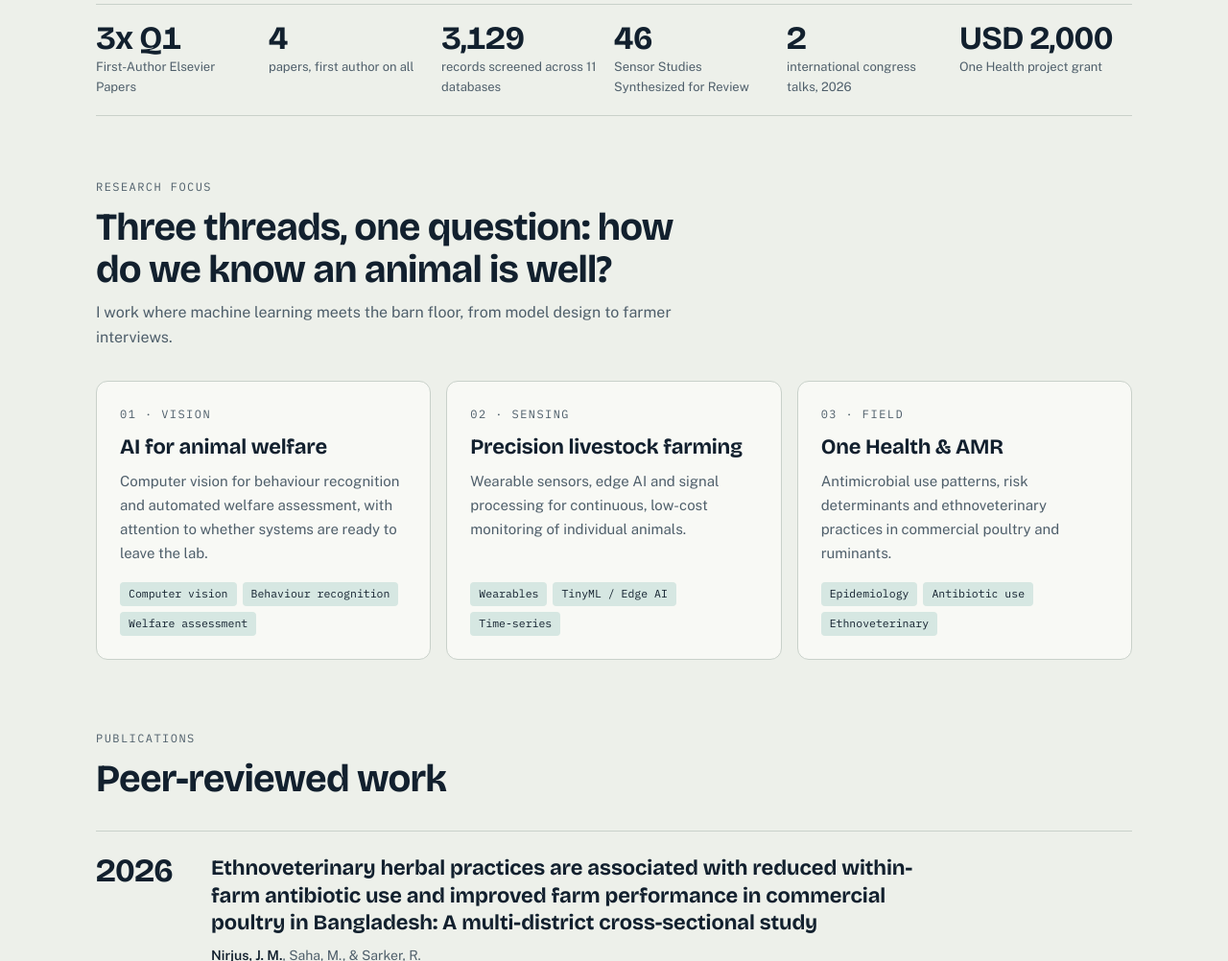
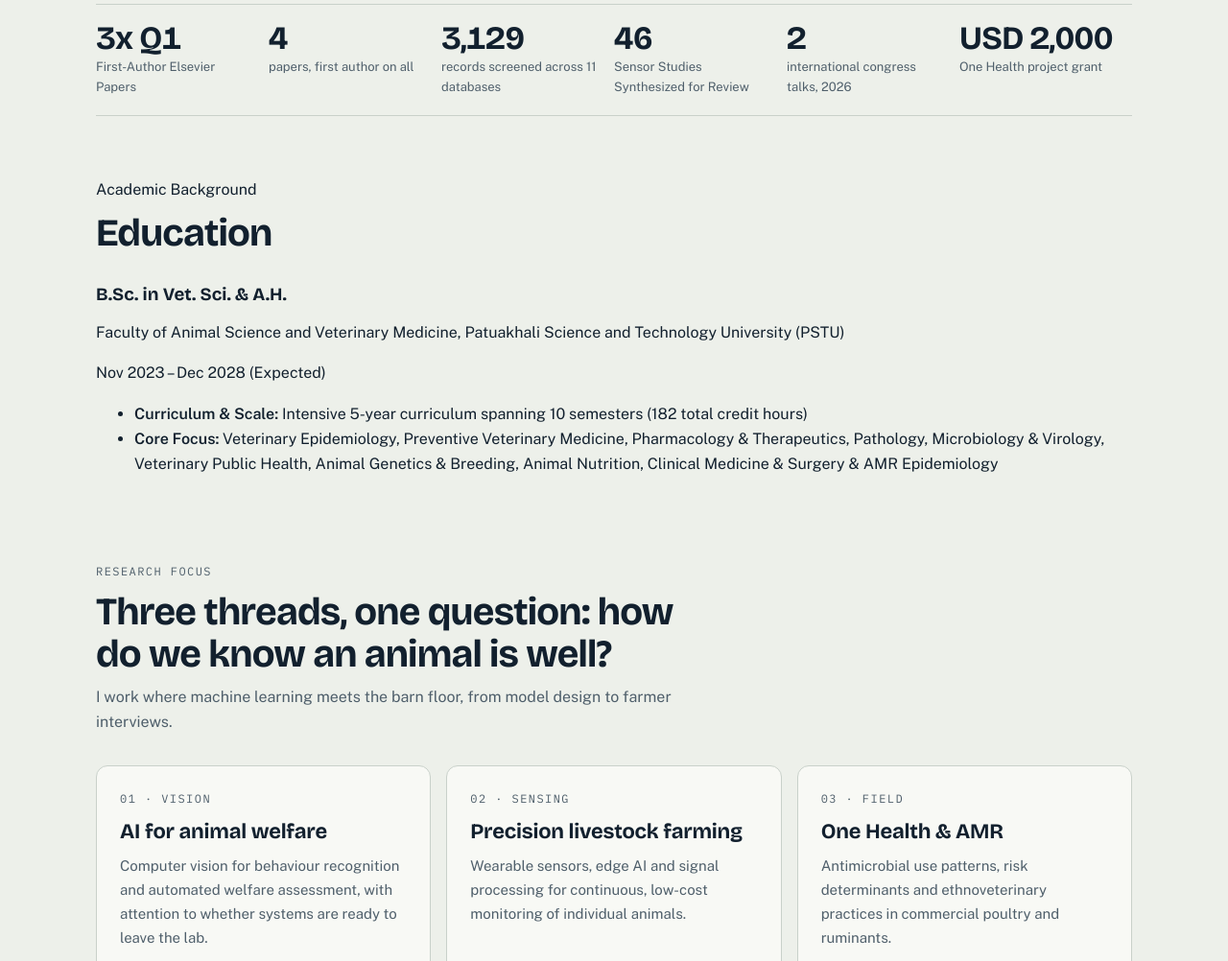
Before and after one commit to Jubayer-Nirjus/nirjus_portfolio, a plain HTML site: page index.html in a window 1280 px wide. Shown: the part 1100-2102 px from the top of the page at 96% size. Drawn offline with nearby package versions, Linux system fonts and the light colour scheme.

Commit message:
Education add

```diff
--- a/index.html
+++ b/index.html
@@ -207,6 +207,7 @@ footer{margin-top:32px;font-family:var(--font-mono);font-size:12px;color:var(--m
   <header class="bar">
     <a class="mark" href="#top"><i aria-hidden="true"></i>J.M. NIRJUS</a>
     <nav aria-label="Sections">
+      <a href="#education">Education</a>
       <a href="#research">Research</a>
       <a href="#publications">Publications</a>
       <a href="#pipeline">Pipeline</a>
@@ -304,6 +305,28 @@ footer{margin-top:32px;font-family:var(--font-mono);font-size:12px;color:var(--m
       <div class="fact" role="listitem"><b>2</b><span>international congress talks, 2026</span></div>
       <div class="fact" role="listitem"><b>USD 2,000</b><span>One Health project grant</span></div>
     </div>
+    <section id="education">
+      <div class="sec-head">
+        <span>Academic Background</span>
+        <h2>Education</h2>
+      </div>
+      <div>
+    <div>
+      <div>
+        <h3>B.Sc. in Vet. Sci. &amp; A.H.</h3>
+        <p>Faculty of Animal Science and Veterinary Medicine, Patuakhali Science and Technology University (PSTU)</p>
+      </div>
+      <span>Nov 2023 – Dec 2028 (Expected)</span>
+    </div>
+    <ul>
+      <li><strong>Curriculum &amp; Scale:</strong> Intensive 5-year curriculum spanning 10 semesters (182 total credit hours)</li>
+      <li><strong>Core Focus:</strong> Veterinary Epidemiology, Preventive Veterinary Medicine, Pharmacology &amp; Therapeutics, Pathology, Microbiology &amp; Virology, Veterinary Public Health, Animal Genetics &amp; Breeding, Animal Nutrition, Clinical Medicine &amp; Surgery &amp; AMR Epidemiology</li>
+    </ul>
+  </div>
+</section>
+
+
+
 
     <section id="research">
       <div class="sec-head">
```
